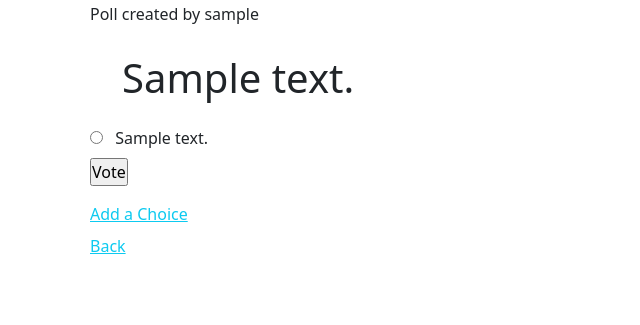
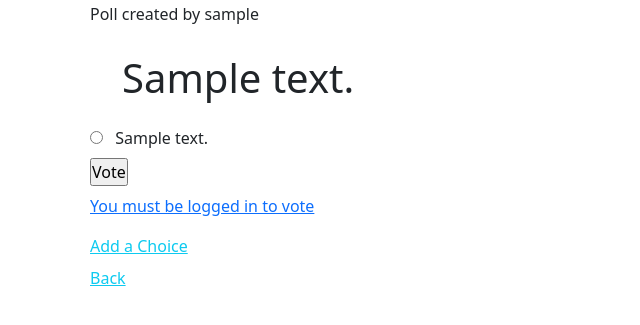
Before and after one commit to RydCri/Django, a Django app: template MVT/polls/templates/poll_detail.html in a window 1280 px wide. Shown: the part 143-468 px from the top of the page, without its empty margins (0-640 px from the left). Run offline with Django 3.2, Linux system fonts and the light colour scheme; tables that the repository leaves empty hold one stand-in row (values such as "Sample post"); the template is opened without the code that fills it: values that come from a table or form of the project are taken from there, most other values are stand-ins (such as "Sample title", 1, 10 or a date in 2020).

Commit message:
'you must be logged in' authed message

```diff
--- a/MVT/polls/templates/poll_detail.html
+++ b/MVT/polls/templates/poll_detail.html
@@ -21,6 +21,10 @@
     </fieldset>
     <input type="submit" value="Vote">
 </form>
+        <div class="row">
+            {% if not user.is_authenticated %}
+                <a href="/login" class="info">You must be logged in to vote</a>
+            {% endif %}
     </div>
     <div class="row">
 <a class="text-info" href="/polls/createChoice">Add a Choice</a>
```
